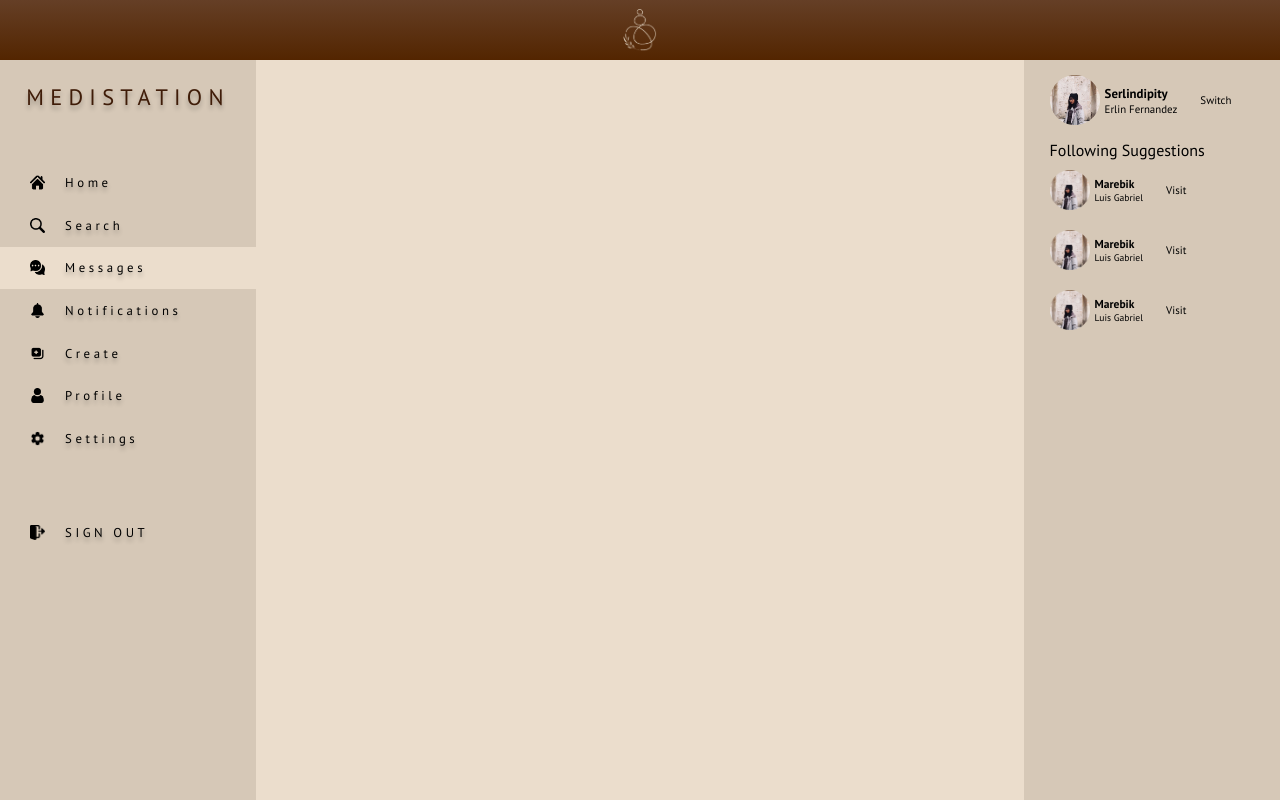
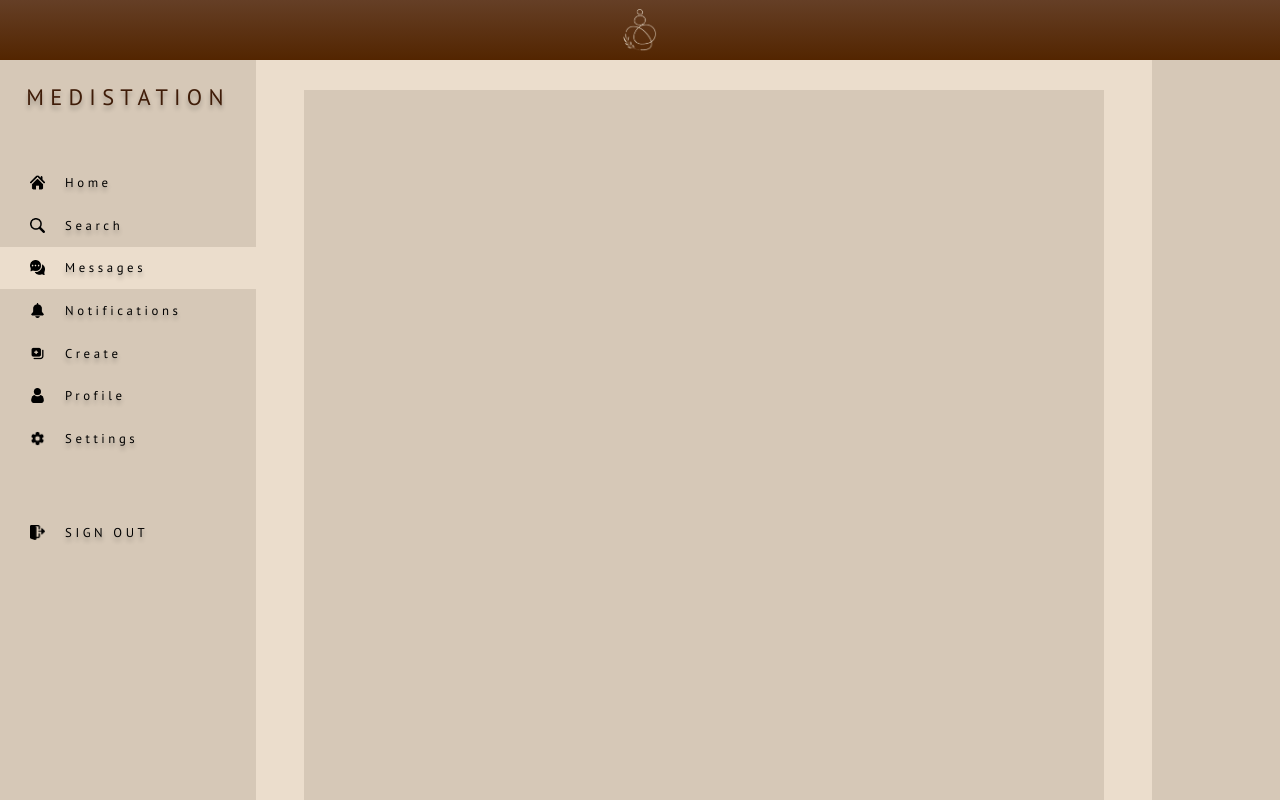
Before and after one commit to LuisMav23/medistation, a React (Create React App) app: page /messages in a window 1280 px wide. Built offline with nearby package versions, Linux system fonts and the light colour scheme.

Commit message:
MAY DINAGDAG

```diff
--- a/src/components/messagepage.jsx
+++ b/src/components/messagepage.jsx
@@ -4,7 +4,7 @@ import "./styles/messagepage.css";
 
 import NavigationBar from "./navigationBar";
 import TopBar from "./topBar";
-import FriendsList from "./friendsList";
+
 
 function MessagePage() {
   return (
@@ -12,8 +12,12 @@ function MessagePage() {
       <TopBar />
       <div class="mainpage-container">
         <NavigationBar selected={"Messages"} />
-        <div class="messagepage-container"></div>
-        <FriendsList />
+        <div class="messagepage-container">
+          <div class="message-box-container">
+
+          </div>
+        </div>
+        <div class="right-container"></div>
       </div>
     </>
   );
--- a/src/components/styles/messagepage.css
+++ b/src/components/styles/messagepage.css
@@ -1,5 +1,26 @@
 .messagepage-container {
-    width: 60%;
+    width: 70%;
     overflow: auto;
+    display: flex;
+    justify-content: center;
     align-items: center;
 }
+
+.messagepage-container::-webkit-scrollbar{
+    display: none;
+}
+
+.right-container {
+    width:10%;
+    background-color: #D6C8B7;
+}
+
+.message-box-container {
+    margin-top: 60px;
+    display: flex;
+    justify-content: center;
+    align-items: center;
+    height: 100%;
+    width: 800px;
+    background-color: #D6C8B7;
+}
```
